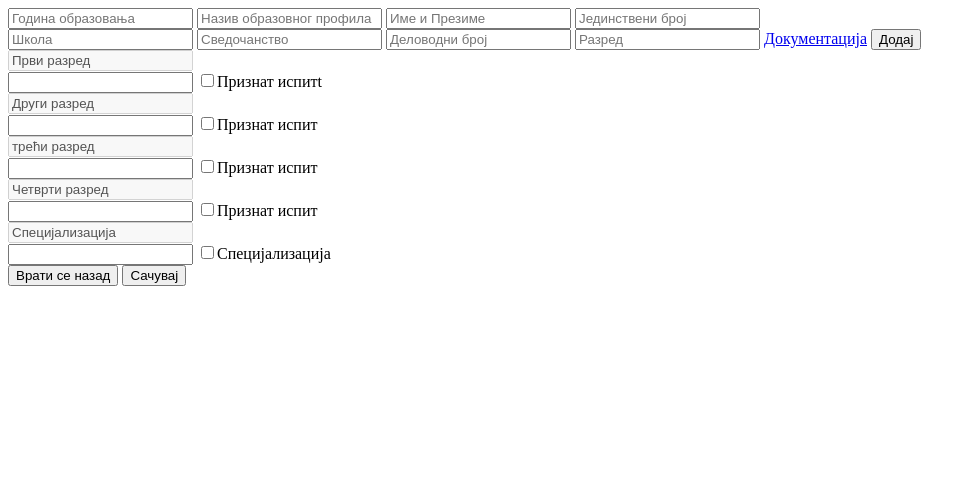
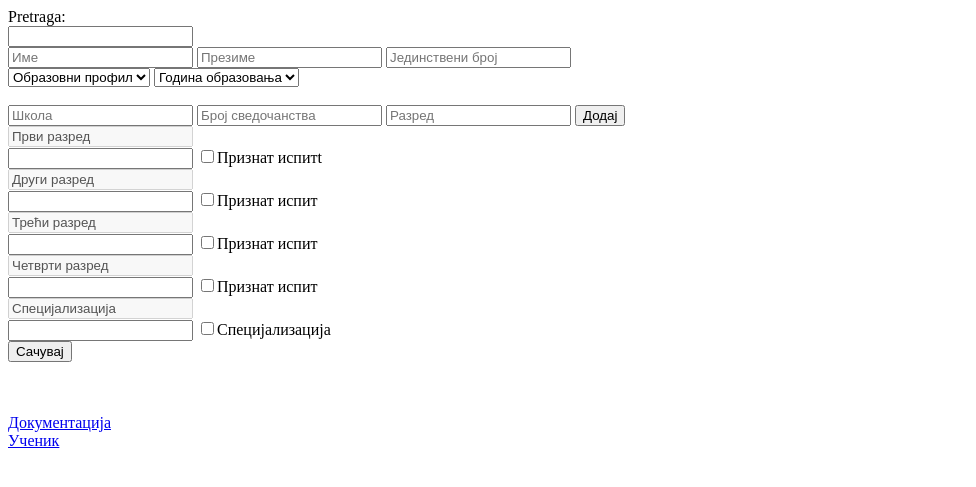
Before and after one commit to PHPRudari/saobracajna_skola, a CodeIgniter app: the page made by application/views/priznati_ispiti.php in a window 1280 px wide. Shown: the top 487 px of the page, without its empty margins (0-976 px from the left). Run offline with CodeIgniter, Linux system fonts and the light colour scheme; tables that the repository leaves empty or names only in its code hold one stand-in row (values such as "Sample post"); the template is opened without the code that fills it: most values are stand-ins (such as "Sample title", 1, 10 or a date in 2020); some libraries are stand-ins or nearby versions.

Commit message:
izmene priznati

```diff
--- a/application/models/model_admin.php
+++ b/application/models/model_admin.php
@@ -318,9 +318,10 @@ class model_admin extends CI_Model {
         return $result;
     }
 
-    public function dohvati_predmet() {
+    public function dohvati_predmet($god="%") {
         //$this->db->distinct("");
         $this->db->from("predmet");
+     //   $this->db->like("godina_obrazovanja_idgodina_obrazovanja", $god);
         $this->db->select("idpredmet, naziv_predmet");
         $this->db->group_by('naziv_predmet');
         $query = $this->db->get();
--- a/application/views/priznati_ispiti.php
+++ b/application/views/priznati_ispiti.php
@@ -1,15 +1,79 @@
+
+
 <body>
-        <div>
+    <!--dodao-->
+    <div class="form-group row pretraga">
+
+    <label for="search_data" class="col-2 col-form-label"> Pretraga: </label>
+    <div class="col-10">
+        <input class="form-control col-10" name="search_data" id="search_data" type="text" onkeyup="ajaxSearchUcenik();">
+        <div id="suggestions">
+            <div id="autoSuggestionsList"></div>
+        </div>
+    </div>
+
+</div>
+
+    <div>
             <form name="ispiti">
-                <input type="text" name="godina_obrazovanja" placeholder="Година образовања">
-                <input type="text" name="obrazovni_profil" placeholder="Назив образовног профила">
-                <input type="text" name="ime_prezime" placeholder="Име и Презиме">
-                <input type="text" name="jedinstveni_broj" placeholder="Јединствени број"><br>
-                <input type="text" name="skola" placeholder="Школа">
-                <input type="text" name="svedocanstvo" placeholder="Сведочанство">
-                <input type="text" name="delovodni_broj" placeholder="Деловодни број">
-                <input type="text" name="razred" placeholder="Разред">
-                <a href="<?php echo site_url($controller."/dokumentacija")?>">Документација</a>
+                <input type="text" name="ime" value="<?php echo set_value("ime") ?>" placeholder="Име">
+                <input type="text" name="prezime" value="<?php echo set_value("prezime") ?>" placeholder="Презиме">
+                <input type="text" name="jedinstveni_broj" value="<?php echo set_value("jedinstveni_broj_ucenik") ?>" placeholder="Јединствени број"><br>
+             <!--dodao-->
+            <!--    <select id="podrucje" name="podrucje_rada">
+            <option selected hidden>Подручје рада</option>
+
+            <?php/*
+            foreach ($podrucje as $row) {
+                echo '<option value="' . $row['idpodrucje_rada'] . '">';
+                echo $row['naziv'];
+                echo '</option>';
+            }*/
+            ?>
+-->
+        </select>
+
+                <!--<input type="text" name="obrazovni_profil" placeholder="Назив образовног профила">-->
+                <!--dodao-->
+                <select name="obrazovni_profil">
+    <option selected hidden>Образовни профил</option>
+
+    <?php
+
+    foreach ($profil as $row)
+
+    {
+    echo '<option value="'.$row['idobrazovni_profil'].'">';
+    echo $row['naziv'];
+    echo '</option>';
+    }
+     ?>
+
+</select>
+
+                <!--<input type="text" name="godina_obrazovanja" placeholder="Година образовања">-->
+                <!--dodao-->
+                <select name="godina_obrazovanja" >
+            <option selected hidden><?php
+                if (!isset($_POST['godina_obrazovanja']))
+                    echo 'Година образовања';
+                else
+                    echo set_value("godina_obrazovanja");
+                ?></option>
+            <?php
+            foreach ($godina_obrazovanja as $row) {
+                echo '<option value="' . $row['idgodina_obrazovanja'] . '">';
+                echo $row['naziv'];
+                echo '</option>';
+            }
+            ?>
+
+        </select><br>
+                <br>
+                <input type="text" name="skola" value="<?php echo set_value("skola") ?>" placeholder="Школа">
+                <input type="text" name="svedocanstvo" value="<?php echo set_value("svedocanstvo") ?>" placeholder="Број сведочанства">
+                <input type="text" name="razred" value="<?php echo set_value("razred") ?>" placeholder="Разред">
+
                 <input type="submit" name="dodaj" value="Додај"><br>
                 <input type="text" name="prvi_razred" value="Први разред" disabled><br>
                 <input type="text" name="pr_ispiti" value="<?php ?>">
@@ -17,7 +81,7 @@
                 <input type="text" name="drugi_razred" value="Други разред" disabled><br>
                 <input type="text" name="dr_ispiti" value="<?php ?>">
                 <input type="checkbox" name="priznat" value="<?php ?>">Признат испит<br>
-                <input type="text" name="treci_razred" value="трећи разред" disabled><br>
+                <input type="text" name="treci_razred" value="Трећи разред" disabled><br>
                 <input type="text" name="tr_ispiti" value="<?php ?>">
                 <input type="checkbox" name="priznat" value="<?php ?>">Признат испит<br>
                 <input type="text" name="cetvrti_razred" value="Четврти разред" disabled><br>
@@ -26,9 +90,53 @@
                 <input type="text" name="specijalizacija" value="Специјализација" disabled><br>
                 <input type="text" name="spec" value="<?php ?>">
                 <input type="checkbox" name="priznat" value="<?php ?>">Специјализација<br>
-                <input type="submit" name="nazad" value="Врати се назад">
+
                 <input type="submit" name="sacuvaj" value="Сачувај">
 
             </form>
+
+
+
         </div>
+
+    <div class="row">
+    <div class="col-md-12">
+    <br><br>
+    <a href="<?php echo site_url($controller."/dokumentacija")?>">Документација</a><br>
+    <a href="<?php echo site_url($controller . "/ucenik") ?>">Ученик</a><br>
+    </div>
+</div>
     </body>
+    <script>
+            function ajaxSearchUcenik()
+    {
+        var input_data = $('#search_data').val();
+
+        if (input_data.length === 0)
+        {
+            $('#suggestions').hide();
+        } else
+        {
+            var post_data = {
+                'search_data': input_data,
+                '<?php echo $this->security->get_csrf_token_name(); ?>': '<?php echo $this->security->get_csrf_hash(); ?>'
+            };
+
+            $.ajax({
+                type: "POST",
+                url: "<?php echo base_url(); ?>index.php/<?php echo $controller; ?>/trazi_ucenika/",
+                data: post_data,
+                success: function (data) {
+                    //return success
+                    if (data.length > 0) {
+                        $('#suggestions').show();
+                        $('#autoSuggestionsList').addClass('auto_list');
+                        $('#autoSuggestionsList').html(data);
+                    }
+                }
+            });
+
+
+        }
+    }
+</script>
--- a/application/views/ucenik.php
+++ b/application/views/ucenik.php
@@ -152,7 +152,7 @@ echo validation_errors(); ?>
         <input type="radio" name="tip_ucenika" value="un"> Упис у неки разред школе<br>
         <input type="radio" name="tip_ucenika" value="s"> Специјализација<br><br><br>-->
         <input type="submit" name="Sacuvaj" value="Сачувај"><br>
-<a href="<?php echo site_url($controller . "/ubij_sesiju_ucenik/"); ?>">Osveži stranu</a><br><br>
+        <a href="<?php echo site_url($controller . "/ubij_sesiju_ucenik/"); ?>">Osveži stranu</a><br><br>
 
 
 
```
Also changed, not shown: application/controllers/admin.php (+9 -2 lines), application/views/dokumentacija.php (+7 -1 lines), uploads/10/slika11.jpg (added).
